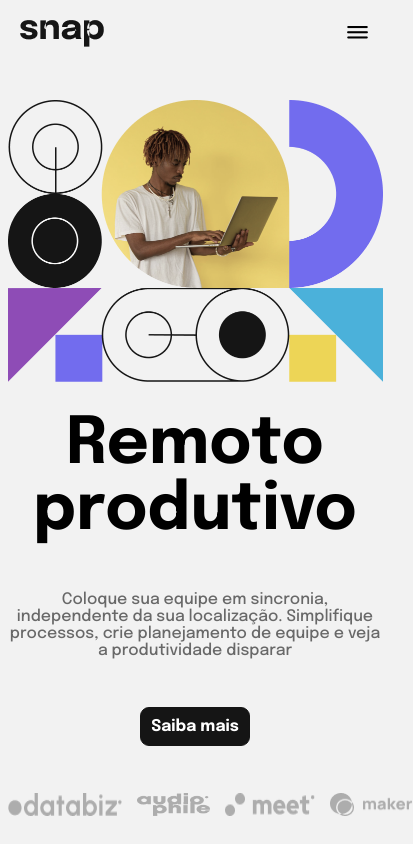
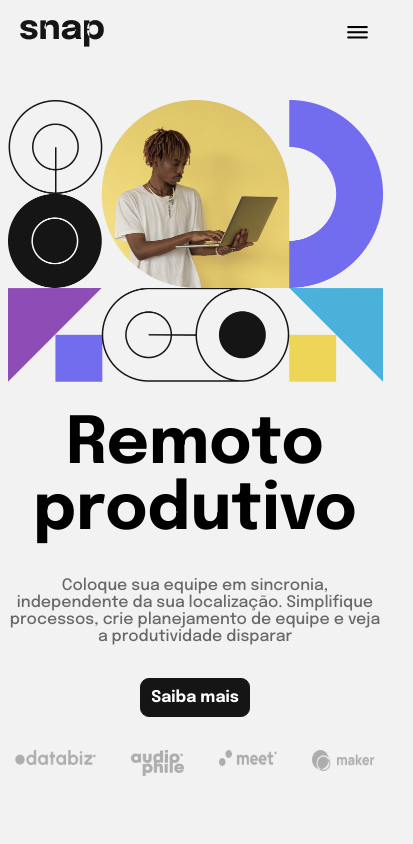
Before and after one commit to freirend/projeto-snap, a plain HTML site: page index.html in a window 390 px wide. Shown: the whole page, 413 px wide, since content can reach past the window. Drawn offline with nearby package versions, Linux system fonts and the light colour scheme.

Commit message:
Finalizando versao mobile

```diff
--- a/index.html
+++ b/index.html
@@ -55,10 +55,10 @@
             <p>Coloque sua equipe em sincronia, independente da sua localização. Simplifique processos, crie planejamento de equipe e veja a produtividade disparar</p>
             <a href="#" class="btn-saiba">Saiba mais</a>
             <picture class="box-patrocinios">
-                <img src="imagens/databiz.png" alt="logo do patrocinio databiz">
-                <img src="imagens/audio.png" alt="logo do patrocinio audio">
-                <img src="imagens/meet.png" alt="logo do patrocinio meet">
-                <img src="imagens/maker.png" alt="logo do patrocinio maker">
+                <img class="patrocinio-um" src="imagens/databiz.png" alt="logo do patrocinio databiz">
+                <img class="patrocinio-dois" src="imagens/audio.png" alt="logo do patrocinio audio">
+                <img class="patrocinio-tres" src="imagens/meet.png" alt="logo do patrocinio meet">
+                <img class="patrocinio-quatro" src="imagens/maker.png" alt="logo do patrocinio maker">
             </picture>
         </div>
         <picture>
--- a/style.css
+++ b/style.css
@@ -170,8 +170,27 @@ main .img-mobile{
 .box-patrocinios{
     display: flex;
     gap: 30px;
-    max-width: 120px;
-    height: 23px;
+    justify-content: center;
+}
+
+.patrocinio-um{
+    width: 81.25px;
+    height: 14.36px;
+}
+
+.patrocinio-dois{
+    width: 52.87px;
+    height: 26px;
+}
+
+.patrocinio-tres{
+    width: 58.52px;
+    height: 15.8px;
+}
+
+.patrocinio-quatro{
+    width: 62.9px;
+    height: 20.23px;
 }
 
 
@@ -278,7 +297,11 @@ main .img-mobile{
         align-self: center;
     }
 
+    .caixa__texto{
+        padding-bottom: 40px;
+    }
+
     .box-patrocinios{
-        gap: 15px;
+        gap: 35px;
     }
 }
```
